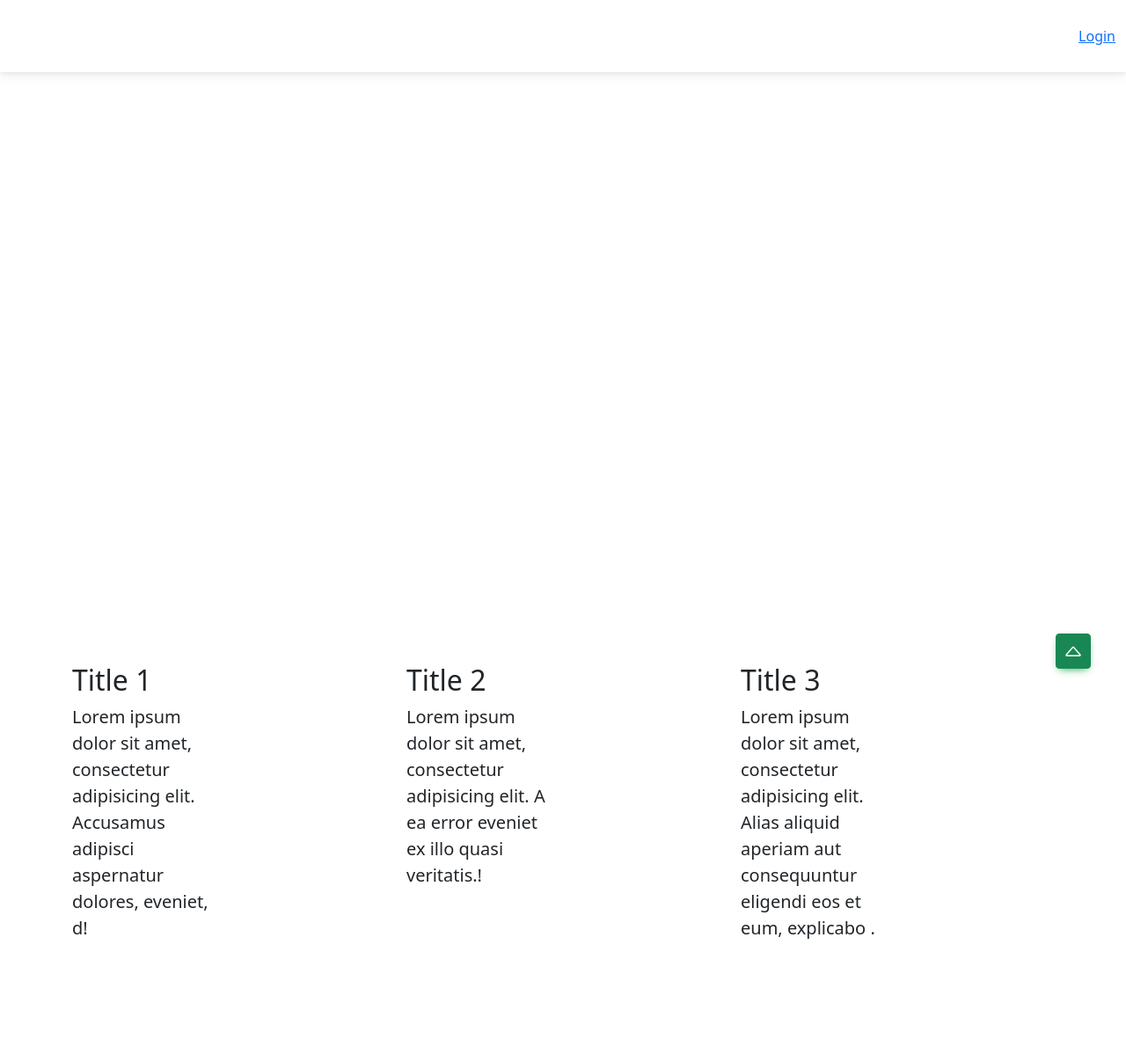
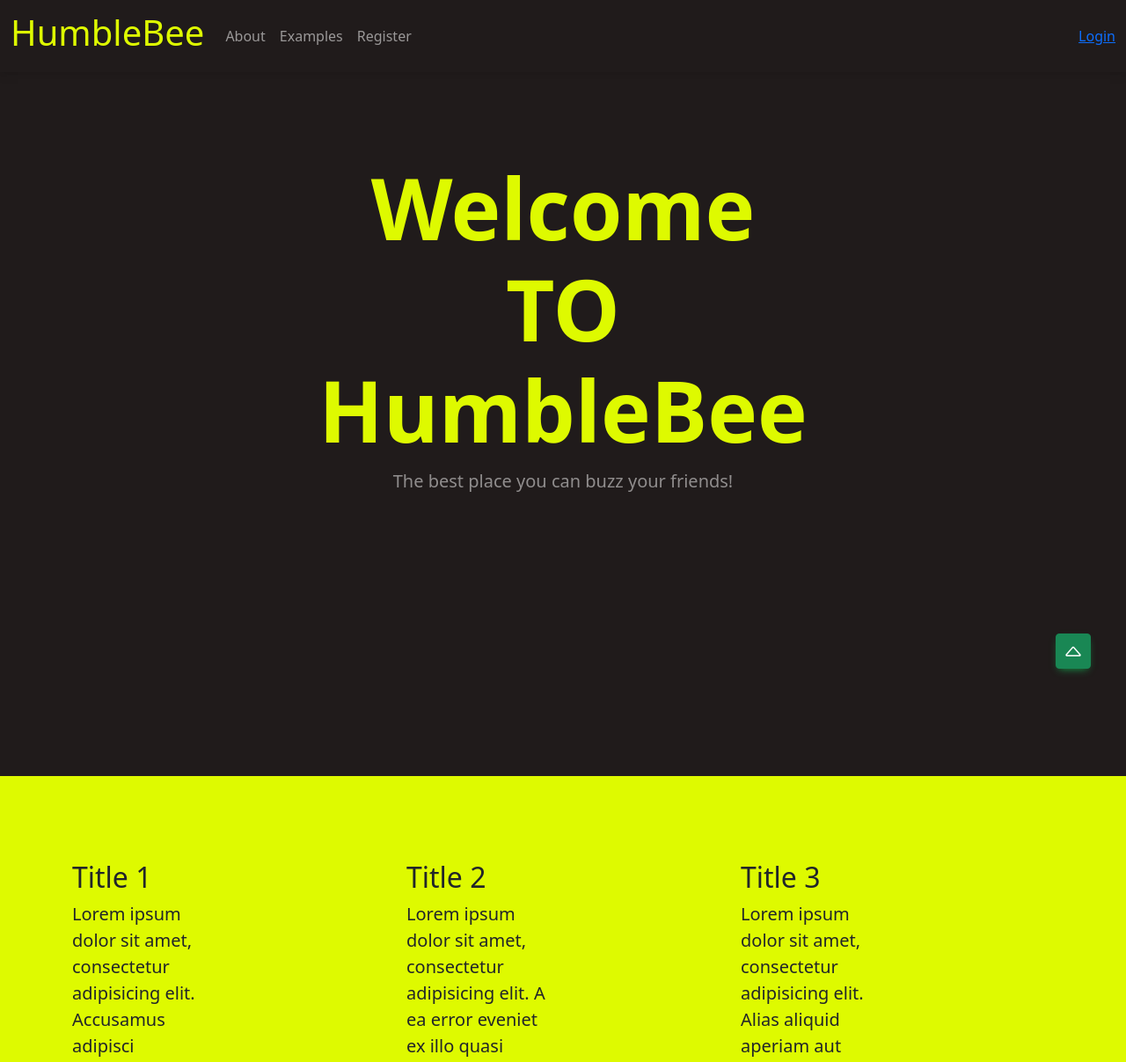
Before and after one commit to henriits/Socialmediaproject1, a Django app: page / in a window 1280 px wide. Shown: the top 1207 px of the page at 88% size. Run offline with Django 4.2, Linux system fonts and the light colour scheme; some libraries are stand-ins or nearby versions.

Commit message:
add colors and image sizing

```diff
--- a/static/css/styles.css
+++ b/static/css/styles.css
@@ -1,11 +1,43 @@
-.hero-image {
-    position: relative;
+.large-section {
     height: 100vh;
-    background-image: url('/static/img/background1.jpg');
     background-size: cover;
     background-position: center;
     text-align: center;
 }
+
+.yellow-background {
+    background-color:#defa00;
+}
+
+.gray-background {
+     background-color: #201b1b;
+}
+
+.yellow-text {
+
+    color:#defa00;
+}
+.navbar-dark .navbar-brand {
+   color:#defa00;
+
+}
+
+.example-section {
+    padding:100px;
+
+}
+
+.example-images {
+    display: flex;
+    justify-content: center;
+    border-radius:5%;
+    height: 450px;
+    border:3px solid #000;
+    box-shadow: 6px 6px 60px #defa00;
+
+}
+
+
 
 
 .sticky-footer {
```
